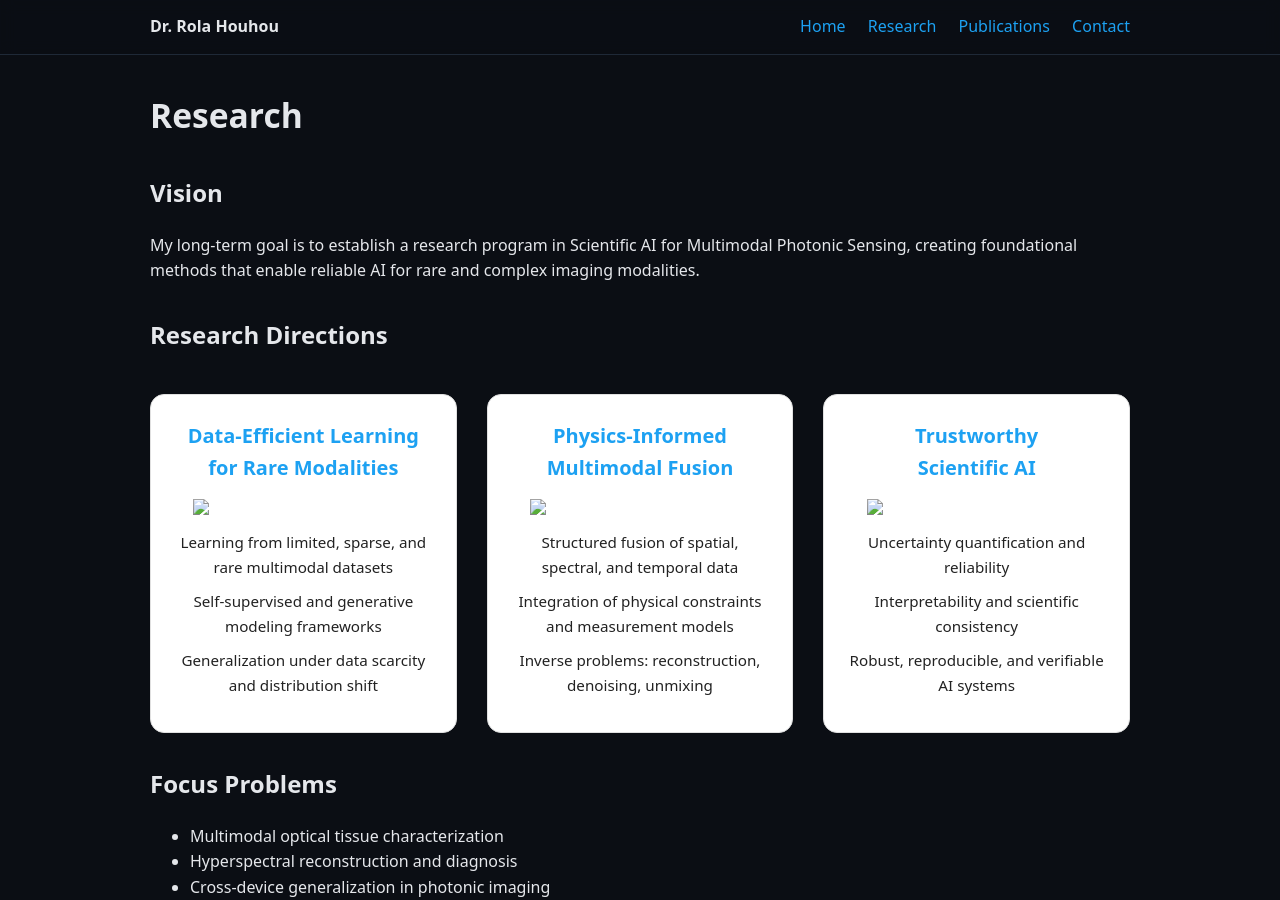
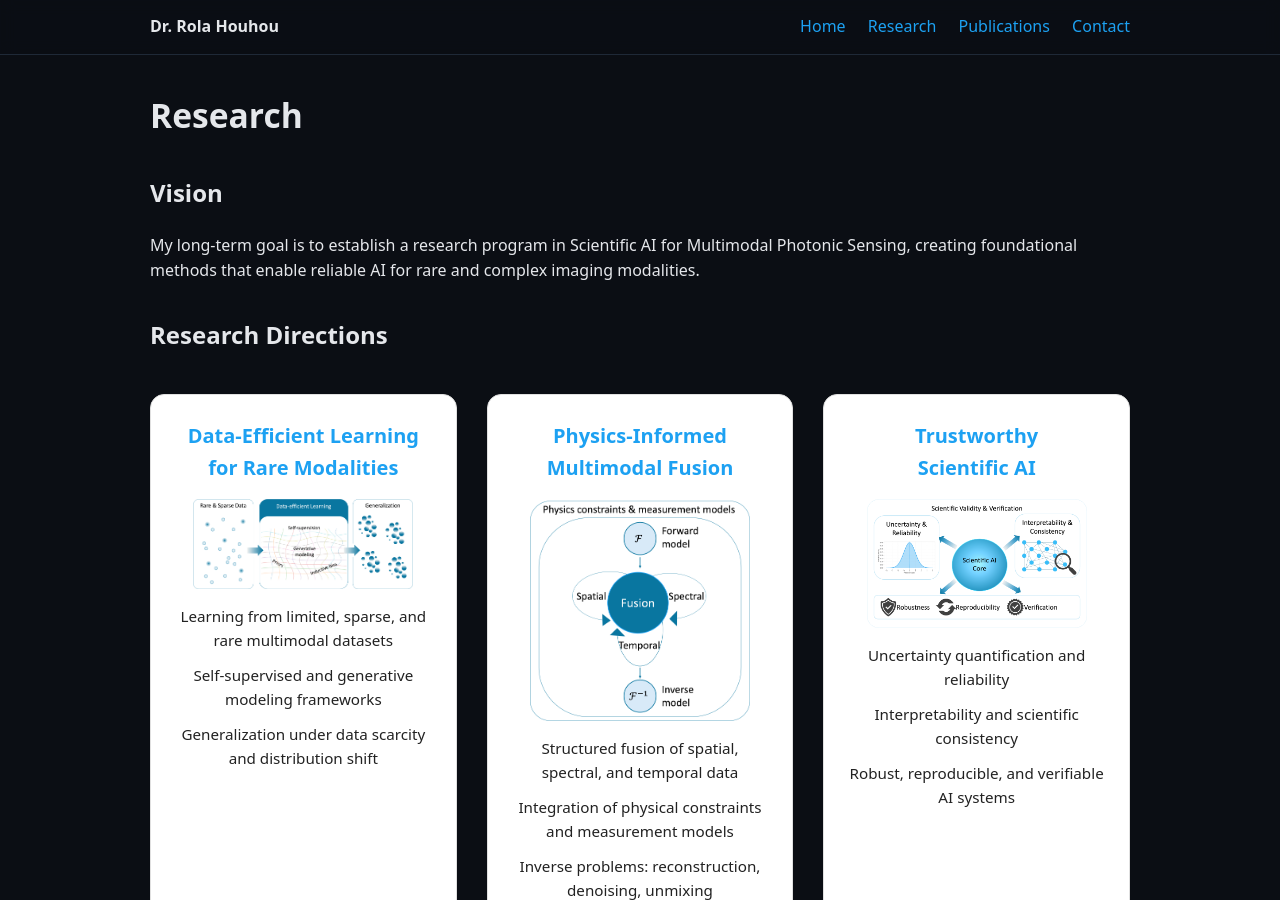
Before and after one commit to rhouhou/rhouhou.github.io, a Jekyll site: the page built from research/index.md, in a window 1280 px wide and 900 px high. Built offline with Jekyll 4.4.1, drawn with Linux system fonts in a browser that asks for light colours.

Commit message:
Update index.md

```diff
--- a/research/index.md
+++ b/research/index.md
@@ -16,7 +16,7 @@
   <!-- Pillar 1 -->
   <div class="pillar-card">
     <div class="pillar-title">Data-Efficient Learning<br>for Rare Modalities</div>
-    <img src="/assets/images/Pillar1.png" class="pillar-image">
+    <img src="/assets/img/Pillar1.png" class="pillar-image">
     <div class="pillar-content">
       <p>Learning from limited, sparse, and rare multimodal datasets</p>
       <p>Self-supervised and generative modeling frameworks</p>
@@ -27,7 +27,7 @@
   <!-- Pillar 2 -->
   <div class="pillar-card">
     <div class="pillar-title">Physics-Informed<br>Multimodal Fusion</div>
-    <img src="/assets/images/Pillar2.png" class="pillar-image">
+    <img src="/assets/img/Pillar2.png" class="pillar-image">
     <div class="pillar-content">
       <p>Structured fusion of spatial, spectral, and temporal data</p>
       <p>Integration of physical constraints and measurement models</p>
@@ -38,7 +38,7 @@
   <!-- Pillar 3 -->
   <div class="pillar-card">
     <div class="pillar-title">Trustworthy<br>Scientific AI</div>
-    <img src="/assets/images/pillar3.png" class="pillar-image">
+    <img src="/assets/img/pillar3.png" class="pillar-image">
     <div class="pillar-content">
       <p>Uncertainty quantification and reliability</p>
       <p>Interpretability and scientific consistency</p>
```
